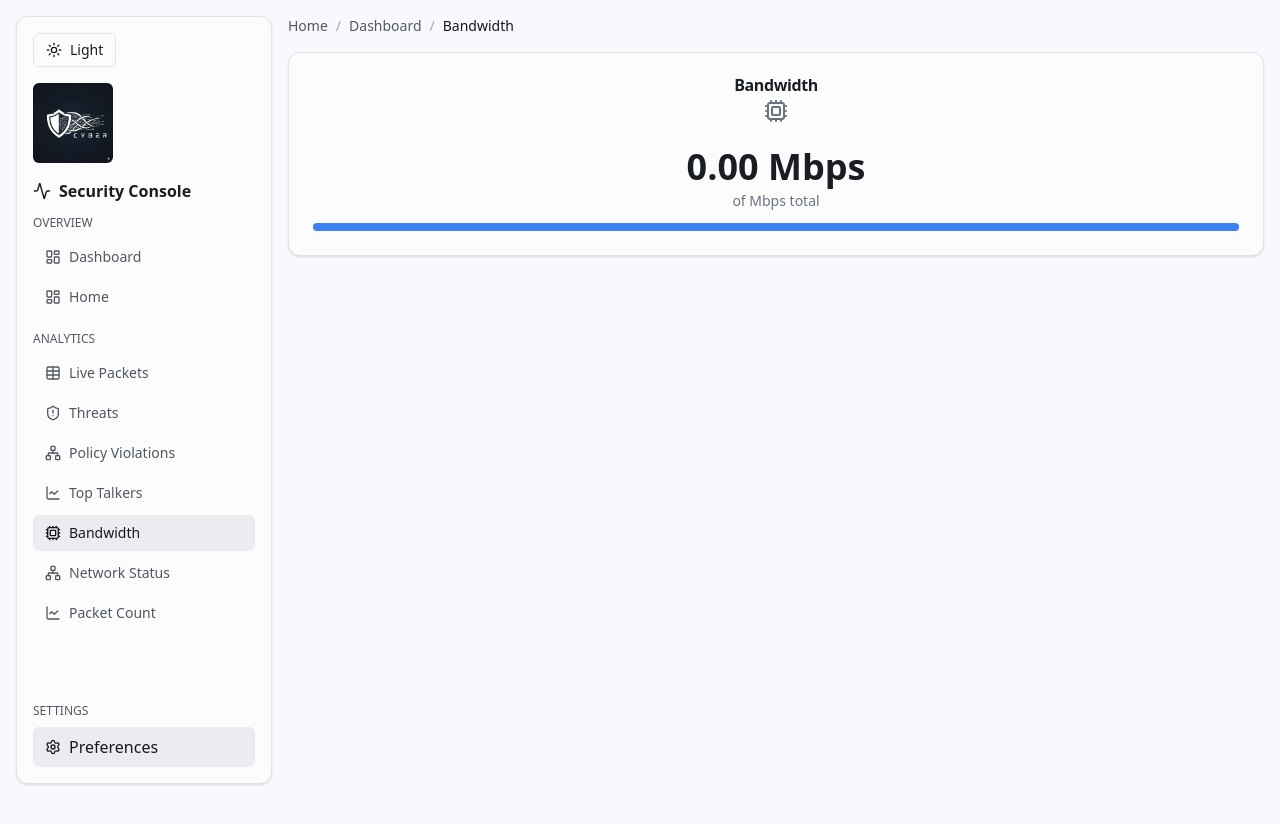
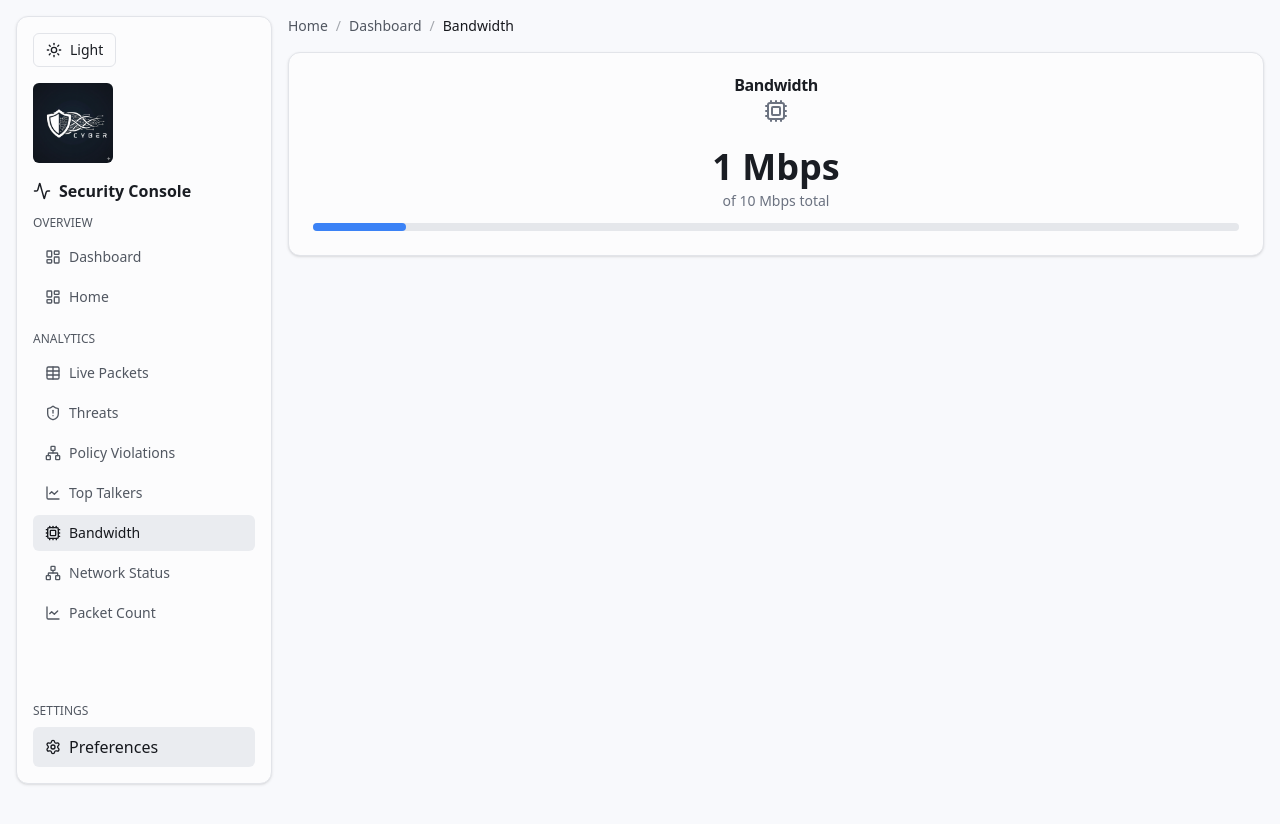
Before and after one commit to Roya1king/CyberCsProject, a React (Vite) app: page /dashboard/bandwidth in a window 1280 px wide. Shown: the top 824 px of the page. Built offline with nearby package versions, Linux system fonts and the light colour scheme; no server answers.

Commit message:
URL Debugging

```diff
--- a/src/App.tsx
+++ b/src/App.tsx
@@ -1,10 +1,10 @@
 import './App.css'
 import { BrowserRouter } from 'react-router-dom'
-import { Routes, Route, Navigate } from 'react-router-dom'
+import { Routes, Route } from 'react-router-dom'
 import Hero from './components/home/Hero'
 import LivePacketsPage from './components/detailsPage/LivePacketsPage'
 import DashboardLayout from './components/layout/DashboardLayout'
-import BandwidthPage from './components/home/BandWidthCard'
+import BandwidthPage from './components/detailsPage/BandwidthPage'
 import NetworkStatusPage from './components/detailsPage/NetworkStatusPage'
 import PacketCountPage from './components/detailsPage/PacketCountPage'
 import PolicyViolationsPage from './components/detailsPage/PolicyViolationsPage'
@@ -22,7 +22,7 @@ function App() {
       <Route path="/dashboard" element={<DashboardLayout/>}>
         <Route index element={<Hero/>} />
         <Route path="live-packets" element={<LivePacketsPage/>} />
-        <Route path="bandwidth" element={<BandwidthPage/>} />
+        <Route path="bandwidth" element={<BandwidthPage total={10} />} />
         <Route path="network" element={<NetworkStatusPage/>} />
         <Route path="packet-count" element={<PacketCountPage/>} />
         <Route path="policy-violations" element={<PolicyViolationsPage/>} />
--- a/src/components/detailsPage/BandwidthPage.tsx
+++ b/src/components/detailsPage/BandwidthPage.tsx
@@ -10,7 +10,8 @@ interface BandwidthCardProps {
   className?: string;
 }
 
-const BandwidthPage = ({ used, total, unit = "Mbps", className }: BandwidthCardProps) => {
+const BandwidthPage = ({ total, className }: BandwidthCardProps) => {
+  const used = 1
   const percentage = Math.round((used / total) * 100);
 
   return (
@@ -22,8 +23,8 @@ const BandwidthPage = ({ used, total, unit = "Mbps", className }: BandwidthCardP
         <Cpu className="text-gray-500" />
       </CardHeader>
       <CardContent className="flex flex-col items-center justify-center">
-        <p className="text-4xl font-bold">{used} {unit}</p>
-        <p className="text-sm text-gray-500 mt-1">of {total} {unit} total</p>
+        <p className="text-4xl font-bold">{used} Mbps</p>
+        <p className="text-sm text-gray-500 mt-1">of {total} Mbps total</p>
         <div className="w-full h-2 bg-gray-200 rounded-full mt-3">
           <div
             className="h-2 rounded-full bg-blue-500"
--- a/src/components/home/BandWidthCard.tsx
+++ b/src/components/home/BandWidthCard.tsx
@@ -23,7 +23,7 @@ const BandwidthCard = ({ total, className }: BandwidthCardProps) => {
 
   useEffect(() => {
     // Connect WebSocket (replace with your server URL)
-    const ws = new WebSocket("ws://localhost:8080");
+    const ws = new WebSocket("ws://localhost:8000/ws/live-packets/");
 
     ws.onmessage = (event) => {
       try {
@@ -46,17 +46,18 @@ const BandwidthCard = ({ total, className }: BandwidthCardProps) => {
     // Update bandwidth every minute
     const interval = setInterval(() => {
       // Calculate bandwidth in Mbps
-      oldBandwidth.current = (newLength.current / 60 / 1024 / 1024) * 8; // Convert bytes to Mbps
+      oldBandwidth.current = (newLength.current / 1024 / 1024) * 8; // Convert bytes to Mbps
       setBandwidth(oldBandwidth.current);
 
       // Reset the total length for the next minute
       newLength.current = 0;
-    }, 60 * 1000); // Every 1 minute
+    }, 1000); // Every 1 minute
 
     return () => clearInterval(interval);
   }, []);
 
   const percentage = Math.round((bandwidth / total) * 100);
+  console.log(percentage);
 
   return (
     <Card className={cn("w-full", className)}>
--- a/src/components/home/Hero.tsx
+++ b/src/components/home/Hero.tsx
@@ -16,7 +16,7 @@ const Hero = () => {
           <div className="h-56 overflow-y-auto"><LivePackets/></div>
         </div>
         <div className="col-span-12 md:col-span-6 order-2 md:order-none grid gap-3 grid-cols-1 md:grid-cols-2">
-          <BandwidthCard used={120} total={500} unit="Mbps" className="h-56 overflow-hidden"/>
+          <BandwidthCard total={10} className="h-56 overflow-hidden"/>
           <NetworkGauge value={57} className="h-56 overflow-visible"/>
         </div>
 
--- a/src/components/home/LivePackets.tsx
+++ b/src/components/home/LivePackets.tsx
@@ -29,7 +29,7 @@ const LivePackets = () => {
 
   useEffect(() => {
     // Connect WebSocket (replace with your server URL)
-    const ws = new WebSocket("ws://localhost:8080");
+    const ws = new WebSocket("ws://localhost:8000/ws/live-packets/");
 
     ws.onmessage = (event) => {
       try {
@@ -46,7 +46,7 @@ const LivePackets = () => {
         };
 
         // Keep only the last 20 packets
-        setPackets((prev) => [...prev.slice(-19), newPkt]);
+        setPackets((prev) => [...prev.slice(-99), newPkt]);
       } catch (err) {
         console.error("Invalid packet:", err);
       }
--- a/src/components/home/PacketCountChart.tsx
+++ b/src/components/home/PacketCountChart.tsx
@@ -22,7 +22,7 @@ const PacketCountChart = ({ className }: PacketCountProps) => {
 
   useEffect(() => {
     // Connect WebSocket (replace with your server URL)
-    const ws = new WebSocket("ws://localhost:8080");
+    const ws = new WebSocket("ws://localhost:8000/ws/live-packets/");
 
     ws.onmessage = (event) => {
       try {
@@ -58,7 +58,7 @@ const PacketCountChart = ({ className }: PacketCountProps) => {
         ...prev.slice(-9), // Keep the last 9 data points (10 total)
         { time: now.toLocaleTimeString(), count: oldCnt.current },
       ]);
-    }, 60 * 1000); // Every 1 minute
+    },  1000); // Every 1 minute
 
     return () => clearInterval(interval);
   }, []);
--- a/src/components/home/TopTalkers.tsx
+++ b/src/components/home/TopTalkers.tsx
@@ -24,7 +24,7 @@ const TopTalkers = () => {
     // Fetch top talkers data from the API
     const fetchTopTalkers = async () => {
       try {
-        const response = await fetch(`http://localhost:8080/api/top-talkers/${timeInMinutes}`);
+        const response = await fetch(`http://localhost:8000/api/top-talkers/${timeInMinutes}`);
         const result = await response.json();
 
         // Map the API response to the expected format
@@ -32,7 +32,7 @@ const TopTalkers = () => {
           ip: item.source_ip,
           packets: item.total_packets,
         }));
-
+        console.log(formattedData)
         setData(formattedData);
       } catch (error) {
         console.error("Failed to fetch top talkers:", error);
```
